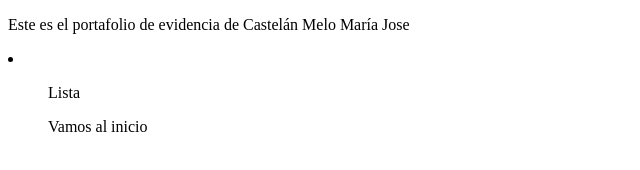
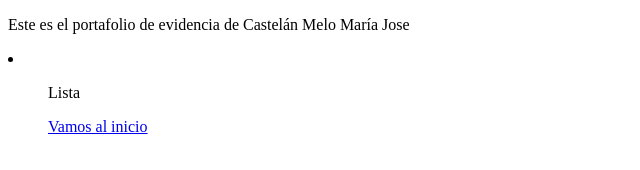
Before and after one commit to MariaJoseCastelan/4IV8_CASTELAN_MELO_MARIAJOSE, a plain HTML site: page index.html in a window 1280 px wide. Shown: the whole page, without its empty margins (0-640 px from the left). Drawn offline with Linux system fonts and the light colour scheme.

Commit message:
Ya funciona el link

```diff
--- a/index.html
+++ b/index.html
@@ -9,7 +9,7 @@
    <p>Este es el portafolio de evidencia de Castelán Melo María Jose</p>
    <li>
        <ol>Lista</ol>
-       <ol><a href="01PrimeraPractica/inicio.html"></a> Vamos al inicio</ol>
+       <ol><a href="01PrimeraPractica/inicio.html"> Vamos al inicio</a> </ol>
    </li>
 </body>
 </html>
```
